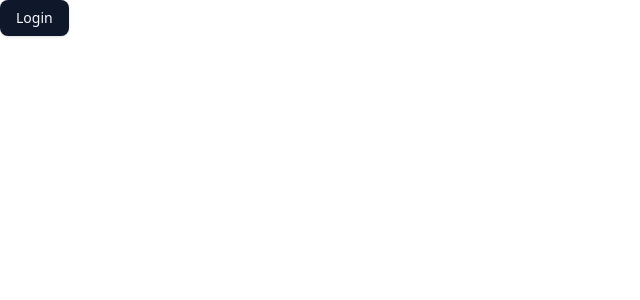
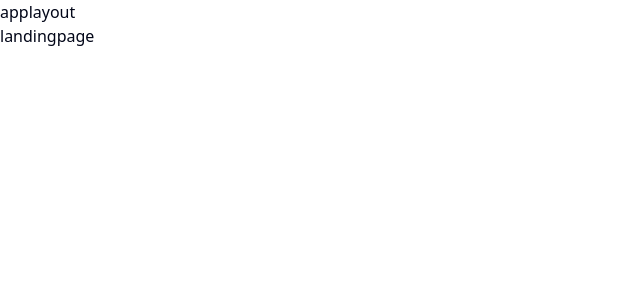
Before and after one commit to devankit07/WorkHire, a React (Vite) app: page / in a window 1280 px wide. Shown: the top 300 px of the page, without its empty margins (0-640 px from the left). Built offline with nearby package versions, Linux system fonts and the light colour scheme.

Commit message:
routes add

```diff
--- a/src/App.jsx
+++ b/src/App.jsx
@@ -1,13 +1,54 @@
-import { Button } from "./components/ui/button"
+import { createBrowserRouter, RouterProvider } from "react-router-dom"
+import Applayout from "./layout/Applayout.jsx"
+import Landingpage from "./pages/Landingpage.jsx"
+import Onboarding from "./pages/Onboarding.jsx";
+import Joblistening from "./pages/Joblistening.jsx";
+import Job from "./pages/Job.jsx";
+import Myjobs from "./pages/Myjobs.jsx";
+import Savedjobs from "./pages/Savedjobs.jsx";
+import Postjobs from "./pages/Postjobs.jsx";
+
+
+const routes = createBrowserRouter([
+  {
+    element:<Applayout/>,
+    children:[
+      {
+        path:"/",
+        element:<Landingpage/>
+      },
+      {
+        path:"/Onboarding",
+        element:<Onboarding/>
+      },
+      {
+        path:"/Joblistening",
+        element:<Joblistening/>
+      },
+      {
+        path:"/Job",
+        element:<Job/>
+      },
+      {
+        path:"/Myjob",
+        element:<Myjobs/>
+      },
+      {
+        path:"/SavedJobs",
+        element:<Savedjobs/>
+      },
+      {
+        path:"/Postjobs",
+        element:<Postjobs/>
+      },
+    ]
+  }
+])
 
 
 const App = () => {
-  return (
-        <div>
-          <Button>Login</Button>
-        </div>
+  return <RouterProvider router={routes} />;
+};
 
-  )
-}
 
 export default App
--- /dev/null
+++ b/src/layout/Applayout.jsx
@@ -0,0 +1,13 @@
+import React from 'react'
+import { Outlet } from 'react-router-dom'
+
+const Applayout = () => {
+  return (
+    <div>
+      applayout
+      <Outlet/>
+    </div>
+  )
+}
+
+export default Applayout
--- /dev/null
+++ b/src/pages/Job.jsx
@@ -0,0 +1,11 @@
+import React from 'react'
+
+const Job = () => {
+  return (
+    <div>
+      job
+    </div>
+  )
+}
+
+export default Job
--- /dev/null
+++ b/src/pages/Joblistening.jsx
@@ -0,0 +1,9 @@
+import React from 'react'
+
+const Joblistening = () => {
+  return (
+    <div>Joblistening</div>
+  )
+}
+
+export default Joblistening
--- /dev/null
+++ b/src/pages/Landingpage.jsx
@@ -0,0 +1,11 @@
+import React from 'react'
+
+const Landingpage = () => {
+  return (
+    <div>
+      landingpage
+    </div>
+  )
+}
+
+export default Landingpage
--- /dev/null
+++ b/src/pages/Myjobs.jsx
@@ -0,0 +1,11 @@
+import React from 'react'
+
+const Myjobs = () => {
+  return (
+    <div>
+      myjob
+    </div>
+  )
+}
+
+export default Myjobs
--- /dev/null
+++ b/src/pages/Onboarding.jsx
@@ -0,0 +1,11 @@
+import React from 'react'
+
+const Onboarding = () => {
+  return (
+    <div>
+      Onboarding
+    </div>
+  )
+}
+
+export default Onboarding
--- /dev/null
+++ b/src/pages/Postjobs.jsx
@@ -0,0 +1,11 @@
+import React from 'react'
+
+const Postjobs = () => {
+  return (
+    <div>
+      Postjobs
+    </div>
+  )
+}
+
+export default Postjobs
--- /dev/null
+++ b/src/pages/Savedjobs.jsx
@@ -0,0 +1,11 @@
+import React from 'react'
+
+const Savedjobs = () => {
+  return (
+    <div>
+      savejobs
+    </div>
+  )
+}
+
+export default Savedjobs
```
